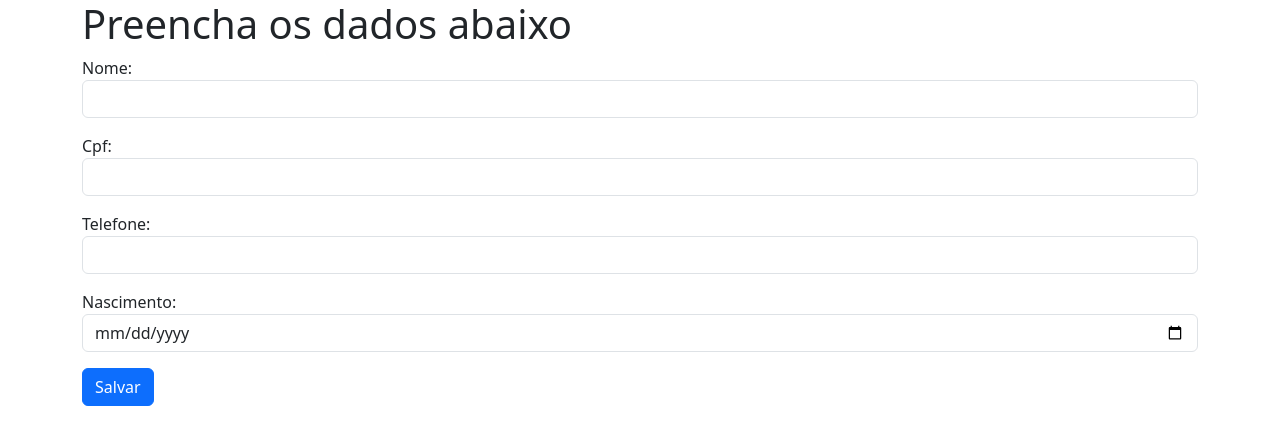
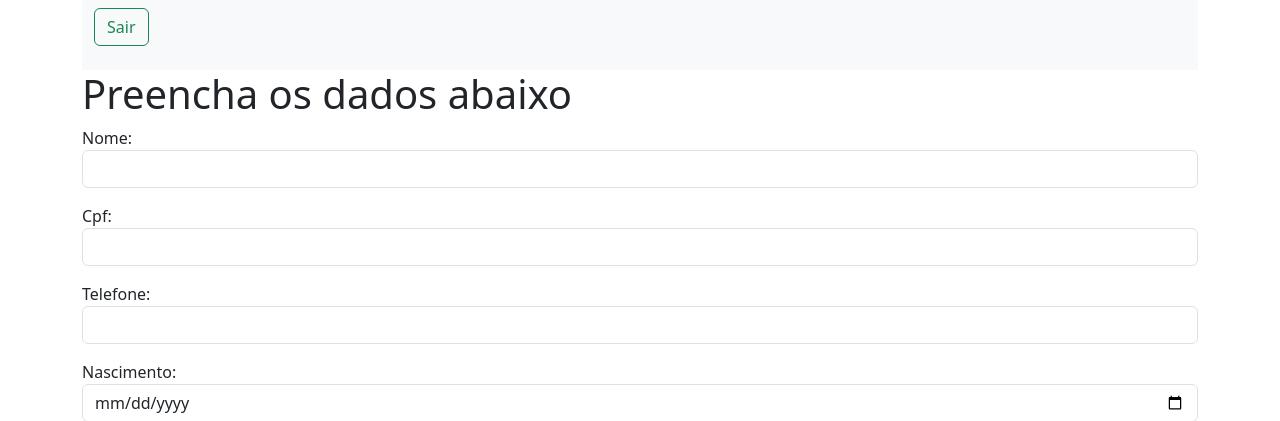
Before and after one commit to arthur-gabrie1302/cliente, a Django app: page / in a window 1280 px wide. Shown: the top 421 px of the page. Run offline with Django 4.2, Linux system fonts and the light colour scheme; the visitor is signed in with stand-in values (Sample User, id 1); data that the repository does not hold is empty.

```diff
--- a/apps/cliente/templates/novo_cliente.html
+++ b/apps/cliente/templates/novo_cliente.html
@@ -5,6 +5,12 @@
 <script src="https://cdn.jsdelivr.net/npm/bootstrap@5.3.8/dist/js/bootstrap.bundle.min.js" integrity="sha384-FKyoEForCGlyvwx9Hj09JcYn3nv7wiPVlz7YYwJrWVcXK/BmnVDxM+D2scQbITxI" crossorigin="anonymous"></script>
     <body>
         <div class="container">
+            <nav class="navbar bg-body-tertiary">
+                <form class="container-fluid justify-content-start">
+                    <a href="% url 'Sair' %" class="btn btn-outline-success me-2" type="button">Sair</a>
+                 </form>
+             </nav>
+
             <form method="post">
             {% csrf_token %}
             <h1>Preencha os dados abaixo</h1>
--- a/apps/cliente/views.py
+++ b/apps/cliente/views.py
@@ -100,3 +100,8 @@ def novo_usuario(request):
         form = UsuarioForm()
     context = {'form' : form}
     return render (request, template_name, context)
+
+@login_required
+def Sair(request):
+    logout(request)
+    return redirect('loguin_usuario')
--- a/cliente2/urls.py
+++ b/cliente2/urls.py
@@ -25,5 +25,6 @@ urlpatterns = [
     path('excluir-cliente/<int:id>/', views.excluir_cliente, name='excluir_cliente'),
     path('login/', views.login_usuario, name='login_usuario'),
     path('novo_usuario/', views.novo_usuario, name='novo_usuario'),
+    path('Sair/', views.Sair, name='Sair'),
     path('', views.novo_cliente, name='novo_cliente'),
 ]
```
